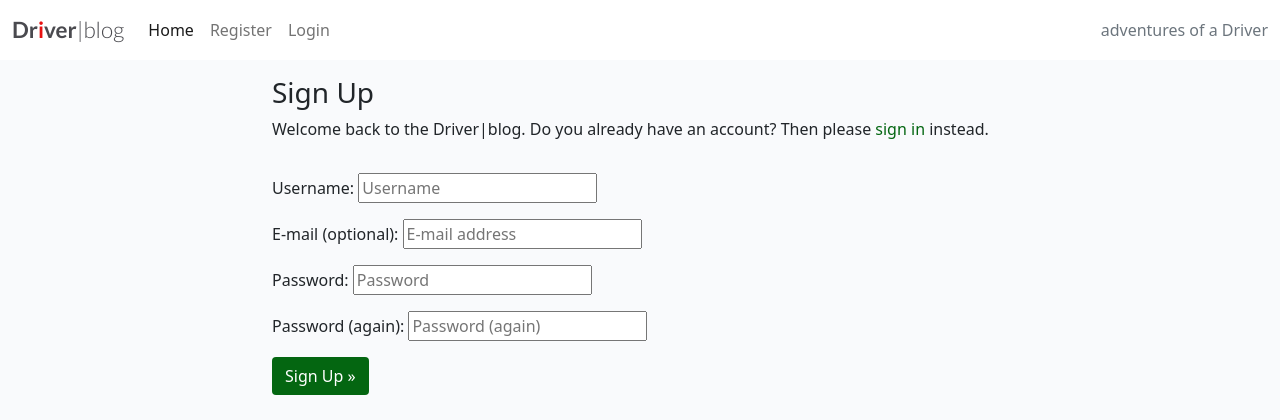
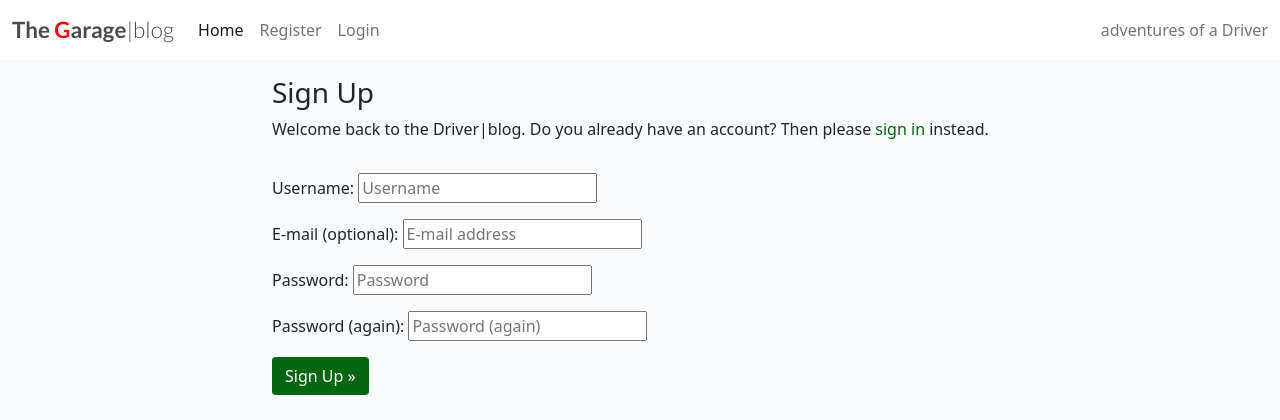
Before and after one commit to poljudy/garage_blog_Django, a Django app: page /accounts/signup/ in a window 1280 px wide. Shown: the top 420 px of the page. Run offline with Django 3.2, Linux system fonts and the light colour scheme.

Commit message:
updated site name and header

```diff
--- a/templates/base.html
+++ b/templates/base.html
@@ -38,8 +38,8 @@
 
     <nav class="navbar navbar-expand-lg navbar-light bg-white">
         <div class="container-fluid">
-            <a class="navbar-brand" href="{% url 'home' %}"><span class="brand">Dr<span
-                        class="red-letter">i</span>ver<span class="thin">|blog</span></span></span></a>
+            <a class="navbar-brand" href="{% url 'home' %}"><span class="brand">The <span
+                        class="red-letter">G</span>arage<span class="thin">|blog</span></span></span></a>
             <button class="navbar-toggler" type="button" data-bs-toggle="collapse" data-bs-target="#navbarText"
                 aria-controls="navbarText" aria-expanded="false" aria-label="Toggle navigation">
                 <span class="navbar-toggler-icon"></span>
```
Also changed, not shown: 1 other file.
